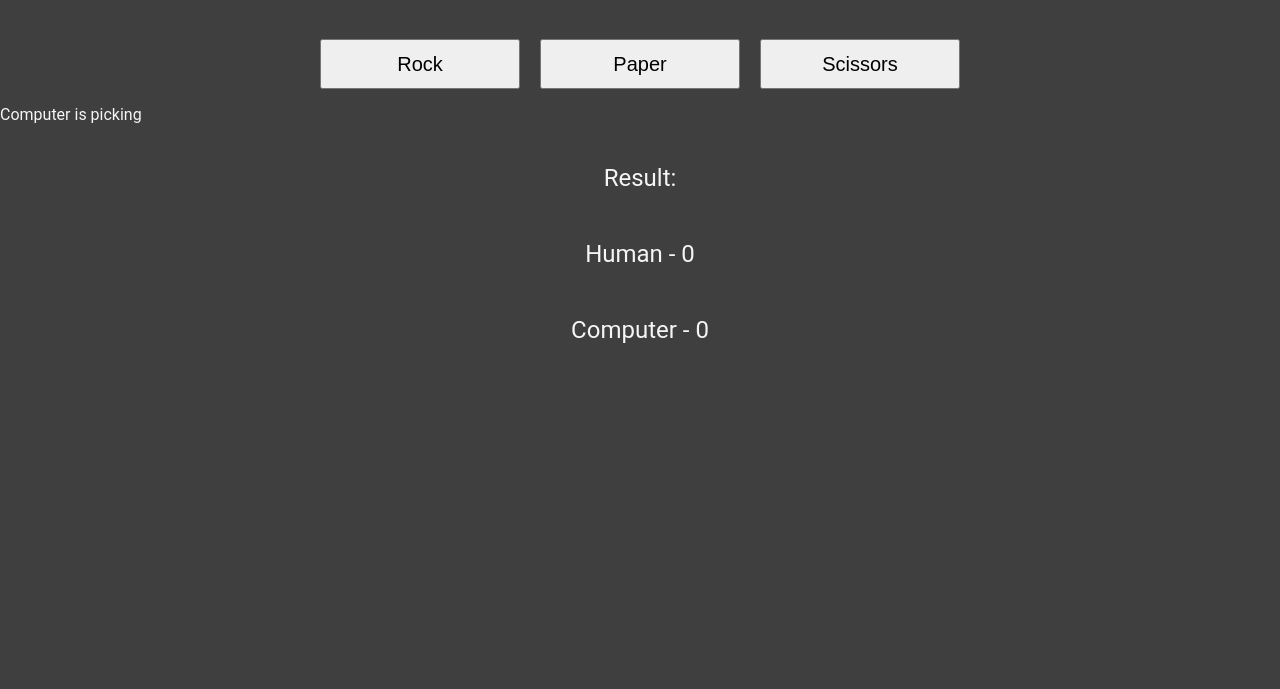
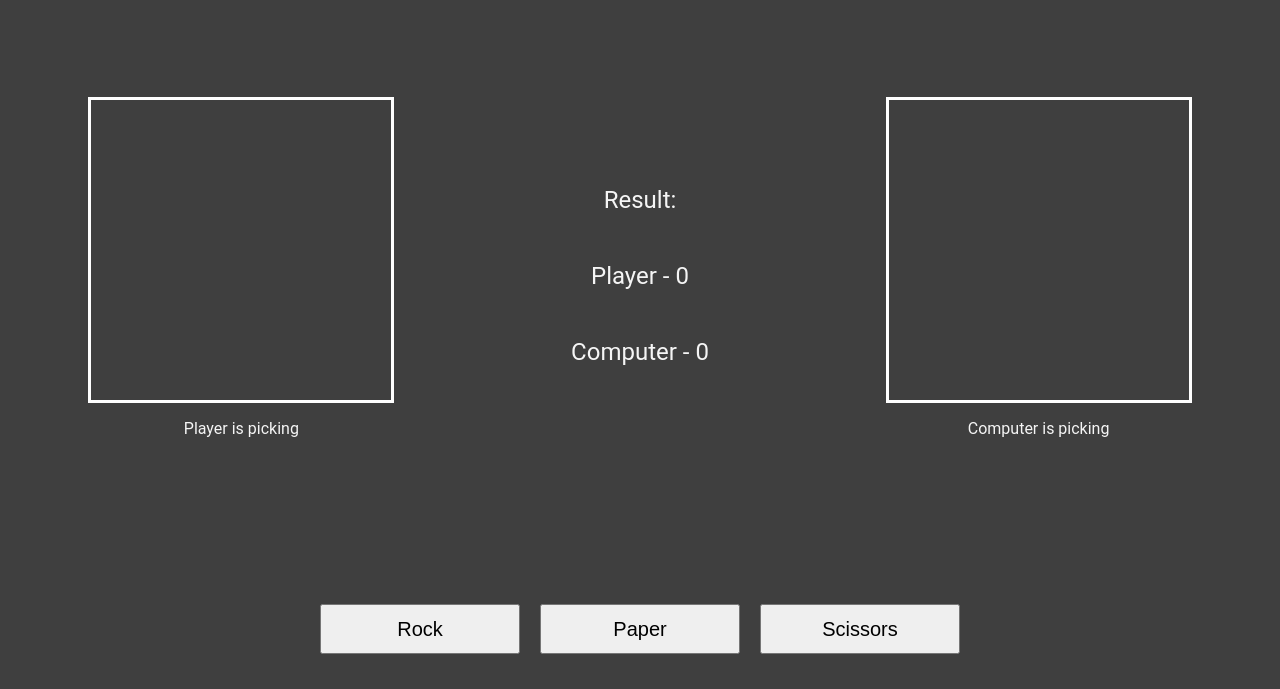
Before and after one commit to konskabe/RockPaperScissors, a plain HTML site: page index.html in a window 1280 px wide. Shown: the part 111-800 px from the top of the page. Drawn offline with Linux system fonts and the light colour scheme.

Commit message:
Changes to help css UI

```diff
--- a/index.html
+++ b/index.html
@@ -7,16 +7,32 @@
     <link rel="stylesheet" href="rpsstyle.css">
 </head>
 <body>
+    <div class="header">ROCK PAPER SCISSORS</div>
+
+    <div class="main">
+        <!-- <div class="imagePicks"> -->
+        <div class="player">
+            <div id="playerImage"></div>
+            <p id="playerPick">Player is picking</p>
+        </div>
+        <!-- </div> -->
+        <!-- <p id = "computerPick">Computer is picking</p> -->
+        <div class="result">
+            <p id ="result">Result:</p>
+            <p id="playerScore">Player - 0</p>
+            <p id="computerScore"> Computer - 0</p>
+
+
+        </div>
+        <div class="computer">
+            <div id="computerImage"></div>
+            <p id = "computerPick">Computer is picking</p>
+        </div>
+    </div>
     <div class="buttons">
         <button class="rockButton">Rock</button>
         <button class="paperButton">Paper</button>
         <button class="scissorsButton">Scissors</button>
-    </div>
-    <p id = "computerPick">Computer is picking</p>
-    <div class="result">
-        <p id ="result">Result:</p>
-        <p id="humanScore">Human - 0</p>
-        <p id="computerScore"> Computer - 0</p>
     </div>
 
 
```
